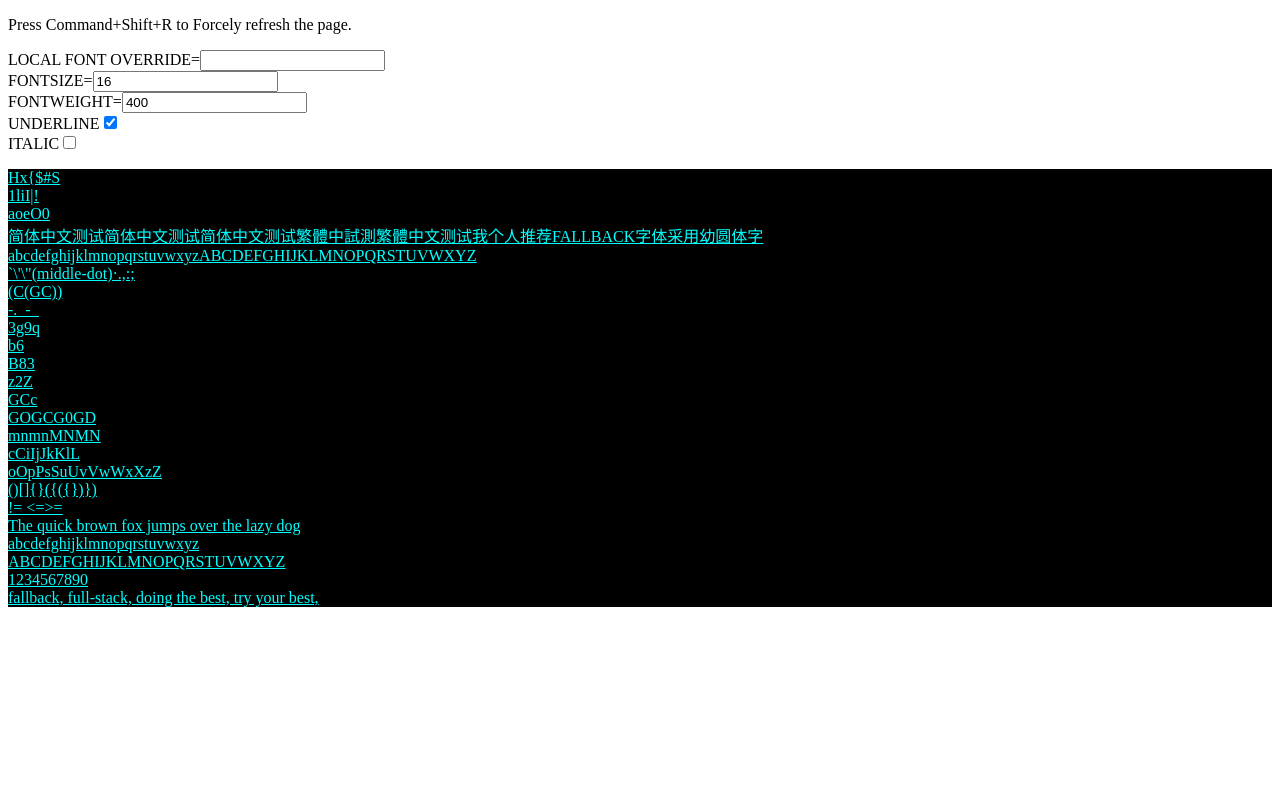
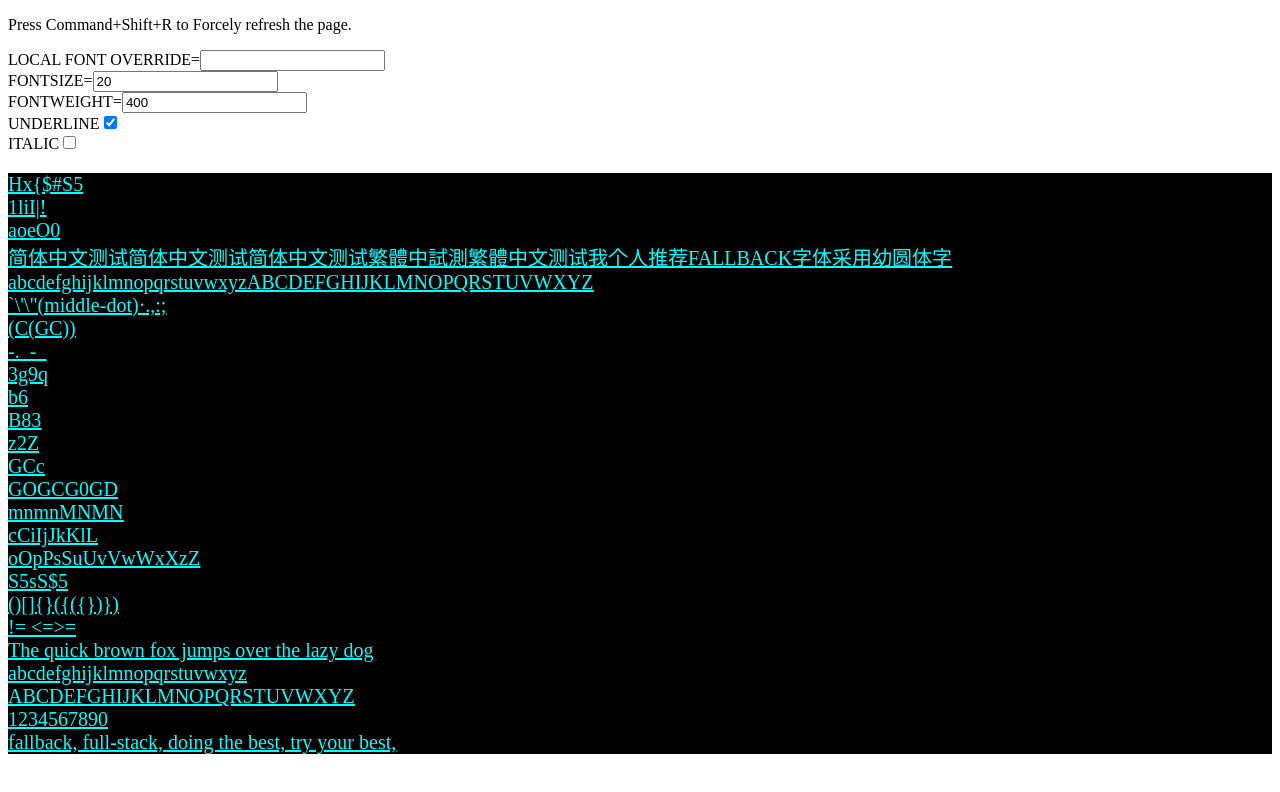
Before and after one commit to noisnemid/monofurx-the-monospace-font, a plain HTML site: page font-quick-test-webpage/index.html in a window 1280 px wide. Drawn offline with Linux system fonts and the light colour scheme; a web font is replaced by a local one.

Commit message:
font demo page updated

```diff
--- a/font-quick-test-webpage/index.html
+++ b/font-quick-test-webpage/index.html
@@ -20,7 +20,7 @@
         ITALIC<input type="checkbox" v-model="is_italic"><br>
         <div contenteditable="true" class="test" :style="vstyle">
             <p class="test" :style="vstyle">
-                Hx{$#S
+                Hx{$#S5
                 <br>
                 1liI|!
                 <br>
@@ -54,6 +54,8 @@
                 <br>
                 oOpPsSuUvVwWxXzZ
                 <br>
+                S5sS$5
+                <br>
                 ()[]{}({({})})
                 <br>
                 != <=>=
@@ -76,7 +78,7 @@
                 el: "#app",
                 data: {
                     localfont:'',
-                    ftsize: 16,
+                    ftsize: 20,
                     is_underlined: true,
                     fweight: 400,
                     is_italic: false
```
Also changed, not shown: monofur-number-baseline-demos.svg (added).
